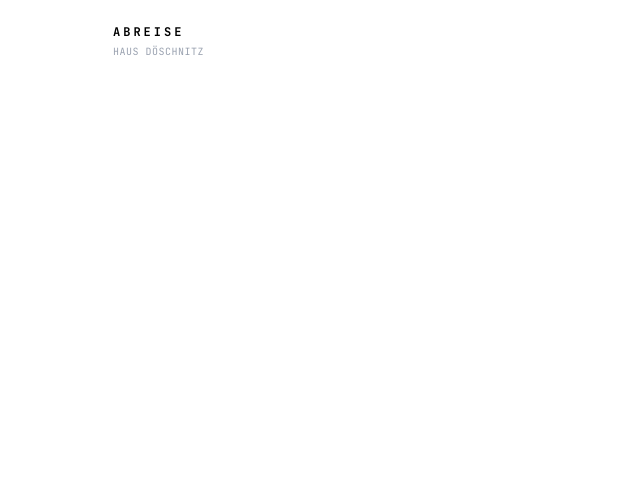
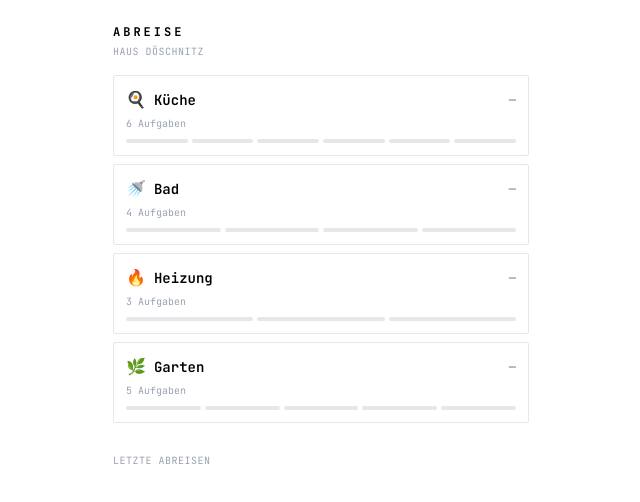
Before and after one commit to exlab-code/doeschnitz-checkout, a Next.js app: page / in a window 1280 px wide. Shown: the top 502 px of the page, without its empty margins (319-959 px from the left). Built offline with nearby package versions, Linux system fonts and the light colour scheme.

Commit message:
feat: add home screen with area cards and progress bar
- ProgressBar: flex row of segments with data-segment/data-filled attrs
- AreaCard: wraps in Link, shows emoji, name, task count, progress fraction and bar
- Home page: client component fetching areas and localStorage progress on mount

```diff
--- a/app/page.tsx
+++ b/app/page.tsx
@@ -1,8 +1,81 @@
+'use client'
+
+import Link from 'next/link'
+import { useEffect, useState } from 'react'
+import { AreaCard } from '@/components/area-card'
+import type { AreaFile, AreaIndexItem } from '@/lib/types'
+
+interface AreaCardData {
+  id: string
+  name: string
+  emoji: string
+  taskCount: number
+  completedCount: number
+}
+
 export default function Home() {
+  const [areas, setAreas] = useState<AreaCardData[]>([])
+
+  useEffect(() => {
+    async function loadAreas() {
+      try {
+        const res = await fetch('/api/areas')
+        if (!res.ok) return
+        const indexItems: AreaIndexItem[] = await res.json()
+
+        const cardData = await Promise.all(
+          indexItems.map(async (item) => {
+            try {
+              const areaRes = await fetch(`/api/areas/${item.id}`)
+              if (!areaRes.ok) {
+                return { id: item.id, name: item.name, emoji: item.emoji, taskCount: 0, completedCount: 0 }
+              }
+              const area: AreaFile = await areaRes.json()
+              const taskCount = area.tasks.length
+              const stored = localStorage.getItem(`progress-${item.id}`)
+              const completedCount = stored ? parseInt(stored, 10) : 0
+              return { id: item.id, name: item.name, emoji: item.emoji, taskCount, completedCount }
+            } catch {
+              return { id: item.id, name: item.name, emoji: item.emoji, taskCount: 0, completedCount: 0 }
+            }
+          })
+        )
+
+        setAreas(cardData)
+      } catch {
+        // silently ignore network errors on mount
+      }
+    }
+
+    loadAreas()
+  }, [])
+
   return (
     <div>
       <h1 className="text-xs font-bold tracking-[3px] uppercase">ABREISE</h1>
       <p className="text-[10px] text-gray-400 tracking-wider uppercase mt-1">HAUS DÖSCHNITZ</p>
+
+      <div className="flex flex-col gap-2 mt-4">
+        {areas.map((area) => (
+          <AreaCard
+            key={area.id}
+            id={area.id}
+            name={area.name}
+            emoji={area.emoji}
+            taskCount={area.taskCount}
+            completedCount={area.completedCount}
+          />
+        ))}
+      </div>
+
+      <div className="mt-6">
+        <Link
+          href="/log"
+          className="text-[10px] text-gray-400 uppercase tracking-wider"
+        >
+          Letzte Abreisen
+        </Link>
+      </div>
     </div>
   )
 }
--- /dev/null
+++ b/components/area-card.tsx
@@ -0,0 +1,32 @@
+import Link from 'next/link'
+import { ProgressBar } from './progress-bar'
+
+interface AreaCardProps {
+  id: string
+  name: string
+  emoji: string
+  taskCount: number
+  completedCount: number
+}
+
+export function AreaCard({ id, name, emoji, taskCount, completedCount }: AreaCardProps) {
+  const progressFraction = completedCount > 0 ? `${completedCount}/${taskCount}` : '—'
+
+  return (
+    <Link href={`/area/${id}`} className="block border border-gray-200 p-3 hover:border-gray-400">
+      <div className="flex items-center justify-between">
+        <div className="flex items-center gap-2">
+          <span>{emoji}</span>
+          <span className="font-semibold text-sm">{name}</span>
+        </div>
+        <span className="text-xs text-gray-500">{progressFraction}</span>
+      </div>
+      <p className="text-[10px] text-gray-400 mt-1">{taskCount} Aufgaben</p>
+      {taskCount > 0 && (
+        <div className="mt-2">
+          <ProgressBar total={taskCount} completed={completedCount} />
+        </div>
+      )}
+    </Link>
+  )
+}
--- /dev/null
+++ b/components/progress-bar.tsx
@@ -0,0 +1,21 @@
+interface ProgressBarProps {
+  total: number
+  completed: number
+}
+
+export function ProgressBar({ total, completed }: ProgressBarProps) {
+  if (total === 0) return null
+
+  return (
+    <div className="flex flex-row gap-1 h-1">
+      {Array.from({ length: total }, (_, i) => (
+        <div
+          key={i}
+          data-segment
+          data-filled={i < completed}
+          className={`flex-1 h-1 ${i < completed ? 'bg-black' : 'bg-gray-200'}`}
+        />
+      ))}
+    </div>
+  )
+}
```
Also changed, not shown: 2 other files (tests, documents, lock files or other folders).
